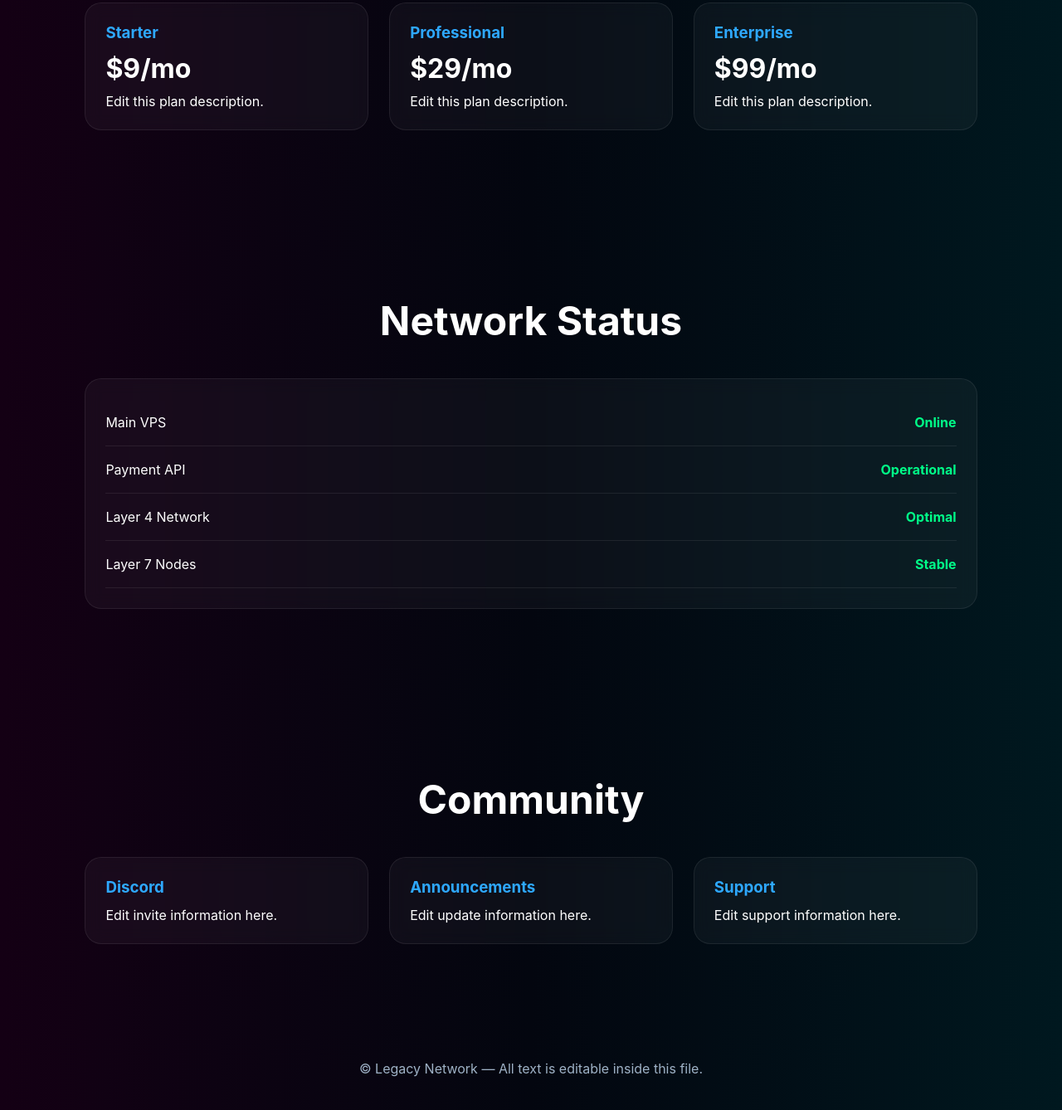
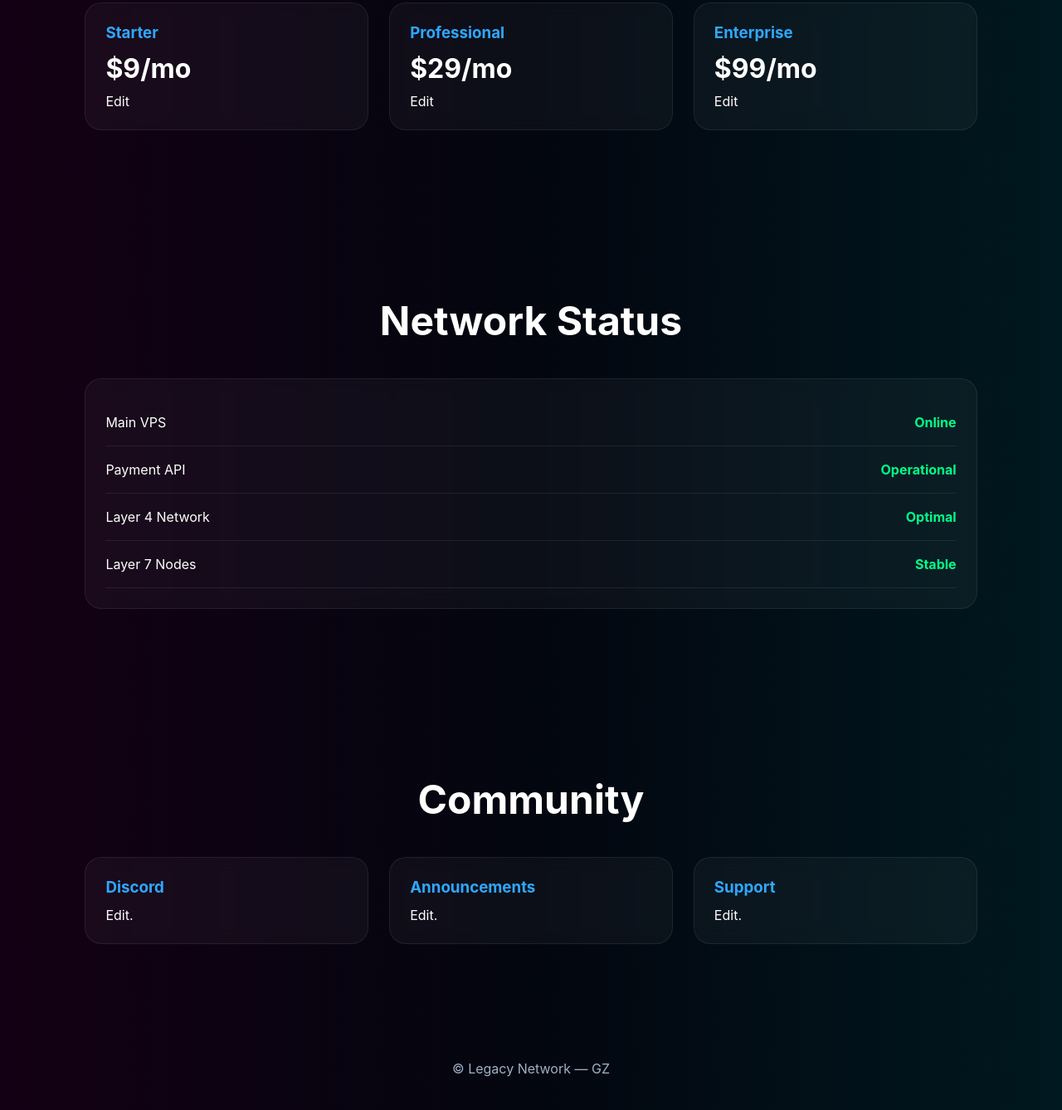
Before and after one commit to GZBANDZ2/legacy, a plain HTML site: page index.html in a window 1280 px wide. Shown: the part 1569-2907 px from the top of the page at 83% size. Drawn offline with Linux system fonts and the light colour scheme.

Commit message:
Update index.html

```diff
--- a/index.html
+++ b/index.html
@@ -120,19 +120,19 @@ backdrop-filter:blur(10px);
 <div class="card">
 <h3>Starter</h3>
 <div class="price">$9/mo</div>
-<p>Edit this plan description.</p>
+<p>Edit</p>
 </div>
 
 <div class="card">
 <h3>Professional</h3>
 <div class="price">$29/mo</div>
-<p>Edit this plan description.</p>
+<p>Edit</p>
 </div>
 
 <div class="card">
 <h3>Enterprise</h3>
 <div class="price">$99/mo</div>
-<p>Edit this plan description.</p>
+<p>Edit</p>
 </div>
 </div>
 </section>
@@ -151,14 +151,14 @@ backdrop-filter:blur(10px);
 <section id="community">
 <h2>Community</h2>
 <div class="grid">
-<div class="card"><h3>Discord</h3><p>Edit invite information here.</p></div>
-<div class="card"><h3>Announcements</h3><p>Edit update information here.</p></div>
-<div class="card"><h3>Support</h3><p>Edit support information here.</p></div>
+<div class="card"><h3>Discord</h3><p>Edit.</p></div>
+<div class="card"><h3>Announcements</h3><p>Edit.</p></div>
+<div class="card"><h3>Support</h3><p>Edit.</p></div>
 </div>
 </section>
 
 <div class="footer">
-© Legacy Network — All text is editable inside this file.
+© Legacy Network — GZ
 </div>
 </div>
 
```
